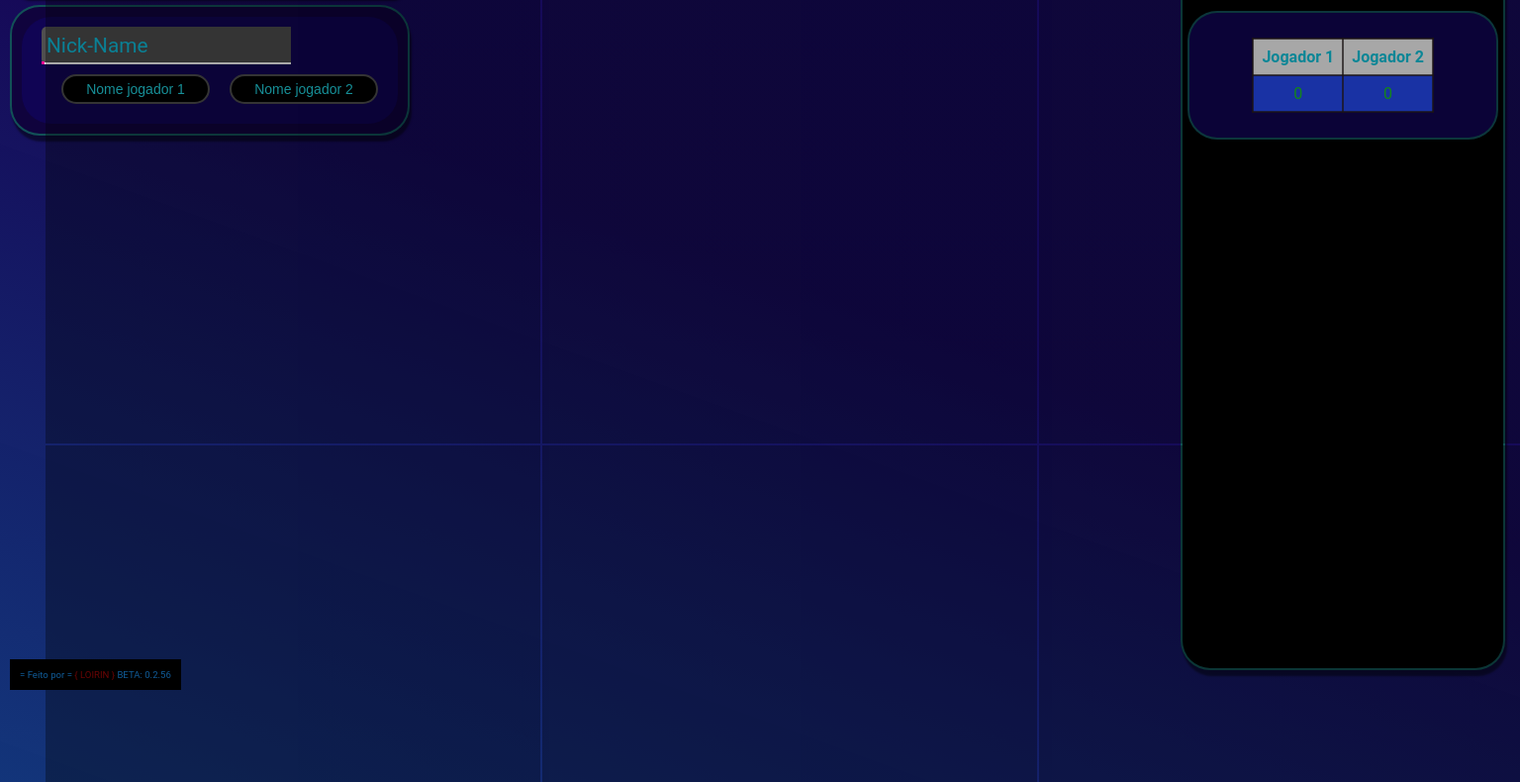
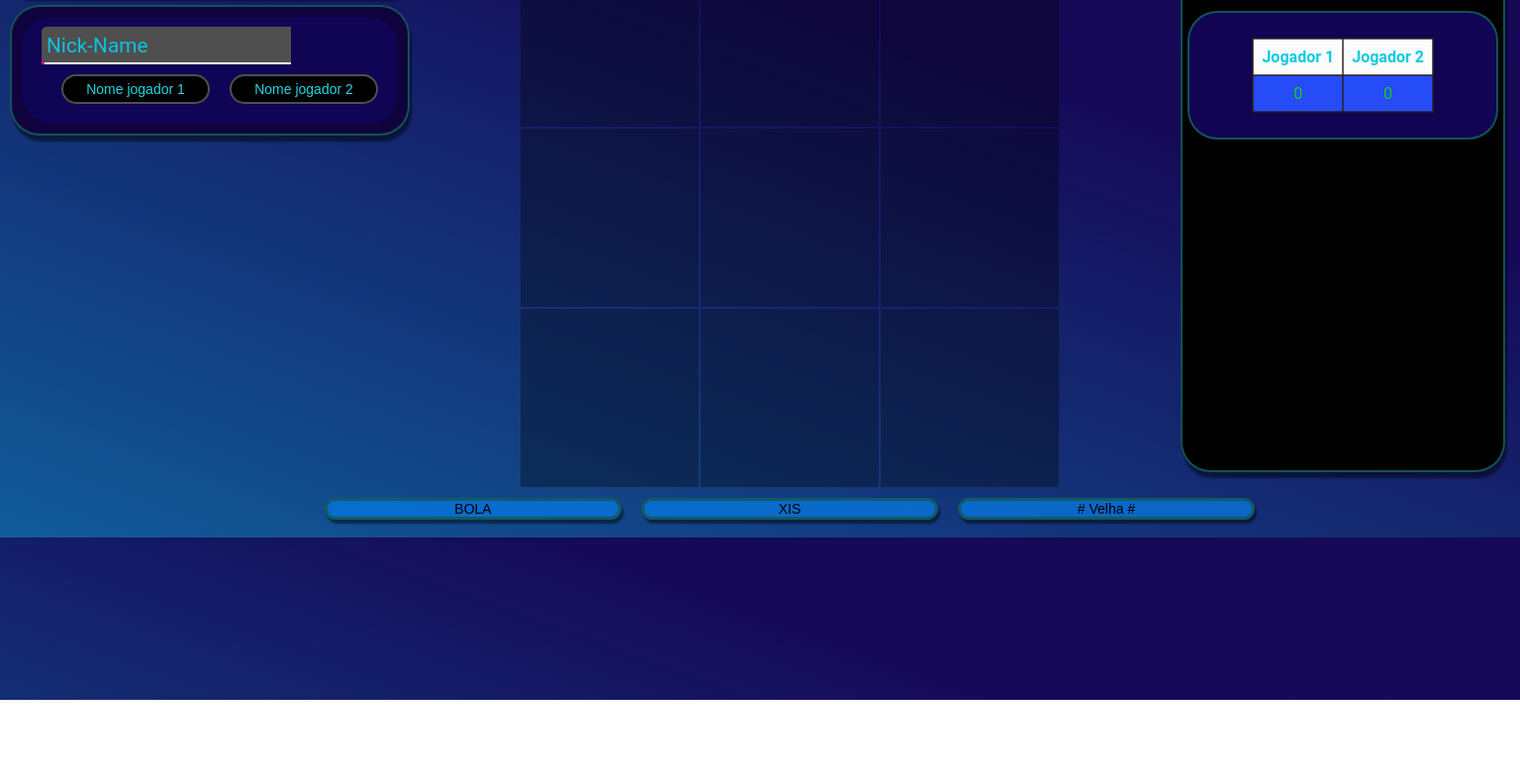
Before and after one commit to LOIRINMF/Jogo-da-velha, a plain HTML site: page public/jogo.html in a window 1536 px wide. Shown: the part 93-883 px from the top of the page at 99% size. After the commit the page ends 800 px from the top, so only its background shows below. Drawn offline with Linux system fonts and the light colour scheme.

Commit message:
@media
ajustes na adaptação de telas é na variavel (vencedor)
ela não estava mostrando o vencedor direito.

ainda falta muitas alterações e coreções mas e isso.

```diff
--- a/public/Estilos/Media.css
+++ b/public/Estilos/Media.css
@@ -96,7 +96,7 @@
 }
 
 /* CELULARES EM PAISAGEM */
-@media screen and (min-width: 750px) and (max-width: 920px) {
+@media screen and (min-width: 481px) and (max-width: 920px) {
 
     body {
         background-color: rgb(0, 0, 0);
@@ -197,11 +197,25 @@
     }
 }
 
+@media screen and (min-width: 921px) {
+
+    .header__sistema {
+
+        max-width: 250px;
+        max-height: 350px;
+    }
+
+    .jogo-da-velha {
+
+        & .box {
+            width: 130px;
+            height: 130px;
+        }
+    }
+}
+
+
 /* PC */
-@media screen and (min-width: 921px){
-
-}
-/* TELAS GRANDES (TV) */
 @media screen and (min-width: 1300px) {
 
     /* HEADER */
@@ -213,15 +227,16 @@
 
     .header__sistema {
 
-        max-width: none;
+        max-width: 350px;
+        max-height: 550px;
     }
 
     /* JOGO */
     .jogo-da-velha {
 
         & .box {
-            width: 400px;
-            height: 400px;
+            width: 180px;
+            height: 180px;
         }
     }
 
@@ -233,8 +248,9 @@
     }
 }
 
+/* TV
 @media screen and (min-width: 1500px){
-    /* HEADER */
+
     .definir__jogador {
 
         max-width: none;
@@ -246,7 +262,7 @@
         max-width: none;
     }
 
-    /* JOGO */
+
     .jogo-da-velha {
 
         & .box {
@@ -262,4 +278,4 @@
         }
     }
 
-}
+} */
--- a/public/Estilos/da.css
+++ b/public/Estilos/da.css
@@ -151,7 +151,7 @@ span {
 label::after {
     position: absolute;
     /*Aqui eu vejo depois*/
-    content: "= 100% Jesus =";
+    content: "= Nick name =";
 
     left: 3px;
 
--- a/public/JS/velha.js
+++ b/public/JS/velha.js
@@ -150,7 +150,7 @@ function jogar(a) {
             element.classList.remove('certo');
         });
 
-        sistema.innerHTML = `Parabens Jogador <${vencedor.simbolo}> você venceu!`;
+        sistema.innerHTML = `Parabens Jogador < ${vencedor.simbolo} > você venceu!`;
 
 
         // (ANIMAÇÃO DE VENCER) {animacao_v(vencedor)}
```
Also changed, not shown: public/jogo.html (+2 -1 lines).
